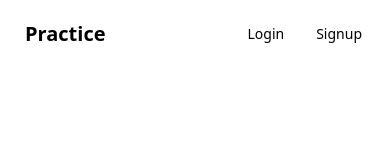
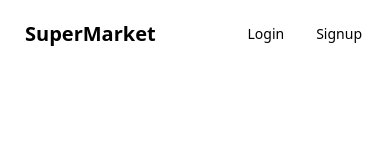
Before and after one commit to arentalb/supermarket-front, a React app: page /login in a window 390 px wide. Shown: the top 152 px of the page. Built offline with nearby package versions, Linux system fonts and the light colour scheme; the HTML template or start-up script is replaced by a standard one.

Commit message:
Make header responsive

```diff
--- a/src/components/common/Header.jsx
+++ b/src/components/common/Header.jsx
@@ -33,7 +33,7 @@ export function Header() {
   return (
     <div className="navbar bg-base-100">
       <div className="flex-1">
-        <a className="btn btn-ghost text-xl">Practice</a>
+        <a className="btn btn-ghost text-xl">SuperMarket</a>
       </div>
       <div className="flex-none">
         <ul className="menu menu-horizontal px-1">
@@ -51,7 +51,7 @@ export function Header() {
               <li>
                 <details>
                   <summary>{userInfo.isAdmin ? "Admin" : "Menu"}</summary>
-                  <ul className="p-2 bg-base-100 rounded-t-none">
+                  <ul className="-translate-x-10 z-50 p-2 bg-base-100 rounded-t-none">
                     {!userInfo.isAdmin ? (
                       <>
                         <li>
```
